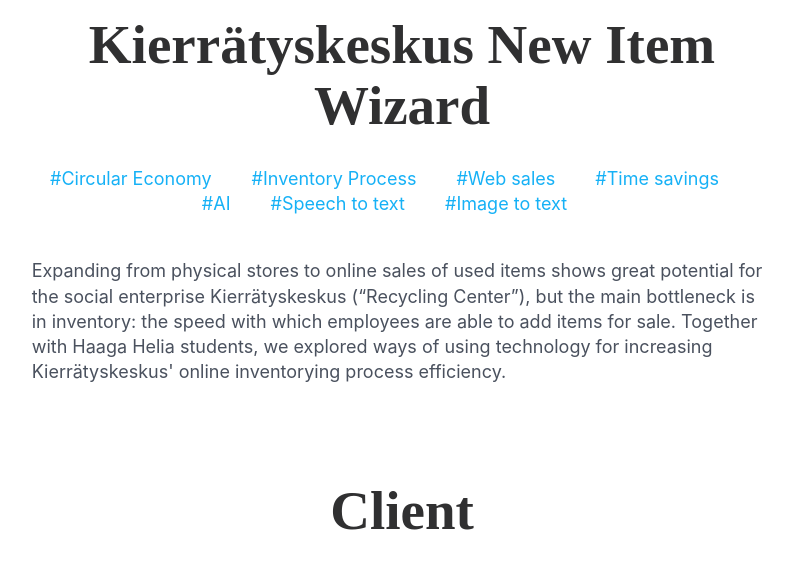
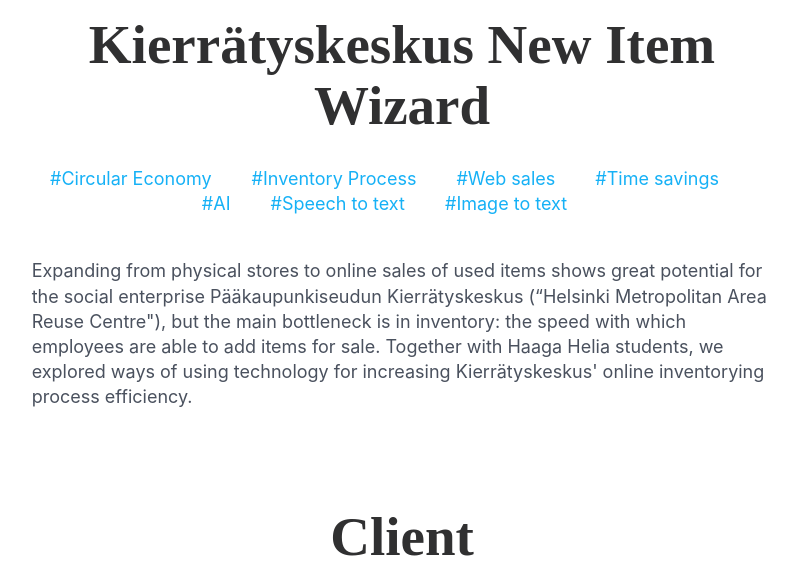
Before and after one commit to futurice/spiceprogram, a Jekyll site: the page built from chilicorn-fund/case-kierratyskeskus.html, in a window 1280 px wide and 1400 px high, scrolled down 561 px, cut to the strip 0-564 px from the top of the window. Shown: the whole strip, without its empty margins (238-1035 px from the left). Built offline with Jekyll 4.4.1, drawn with Linux system fonts in a browser that asks for light colours; nearby versions of some CDN libraries; some of the changed text lies outside the part shown.

Commit message:
Fixes to KK content

```diff
--- a/chilicorn-fund/case-kierratyskeskus.html
+++ b/chilicorn-fund/case-kierratyskeskus.html
@@ -1,7 +1,7 @@
 ---
 layout: default
 title: Kierrätyskeskus New Item Wizard
-description: Experimental tools to help the Kierrätyskeskus online store team add items faster to the inventory.
+description: Experimental tools to help the Pääkaupunkiseudun Kierrätyskeskus online store team add items faster to the inventory.
 custom_js:
   - main.js
 ---
@@ -24,7 +24,7 @@
     </div>
     <div class="case-content">
       <p>
-        Expanding from physical stores to online sales of used items shows great potential for the social enterprise Kierrätyskeskus (“Recycling Center”), but the main bottleneck is in inventory: the speed with which employees are able to add items for sale. Together with Haaga Helia students, we explored ways of using technology for increasing Kierrätyskeskus' online inventorying process efficiency.
+        Expanding from physical stores to online sales of used items shows great potential for the social enterprise Pääkaupunkiseudun Kierrätyskeskus (“Helsinki Metropolitan Area Reuse Centre"), but the main bottleneck is in inventory: the speed with which employees are able to add items for sale. Together with Haaga Helia students, we explored ways of using technology for increasing Kierrätyskeskus' online inventorying process efficiency.
       </p>
     </div>
 </section>
@@ -37,7 +37,7 @@
         <img src="{{ site.baseurl }}/assets/img/fund/kk/kk-store-entry.jpg" alt="" />
       </div>
       <p></p>
-      <p> Pääkaupunkiseudun Kierrätyskeskus (Metropolitan Area Reuse Centre) is a big social enterprise operating in the Helsinki metropolitan area. They resell stuff that people donate, while creating employment and education programs on sustainability.</p>
+      <p> Pääkaupunkiseudun Kierrätyskeskus (Helsinki Metropolitan Area Reuse Centre) is a big social enterprise operating in the Helsinki metropolitan area. They resell stuff that people donate, while creating employment and education programs on sustainability.</p>
         <p>Kierrätyskeskus plays a key role in circulation of goods in Finland. In year 2017, they have returned into use over 4 milion items: 2,7 milion sold and 1,4 milion given out as free. The estimated quantity of material resources saved: 49,6 million kilos.</p>
 
       <!--<div class="image-row">
```
